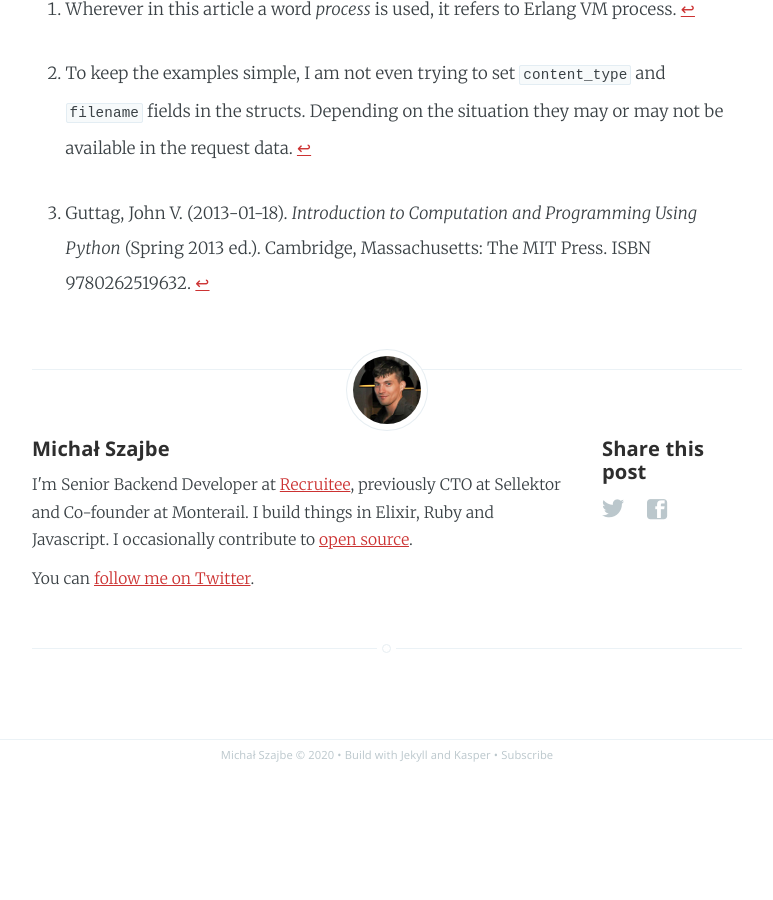
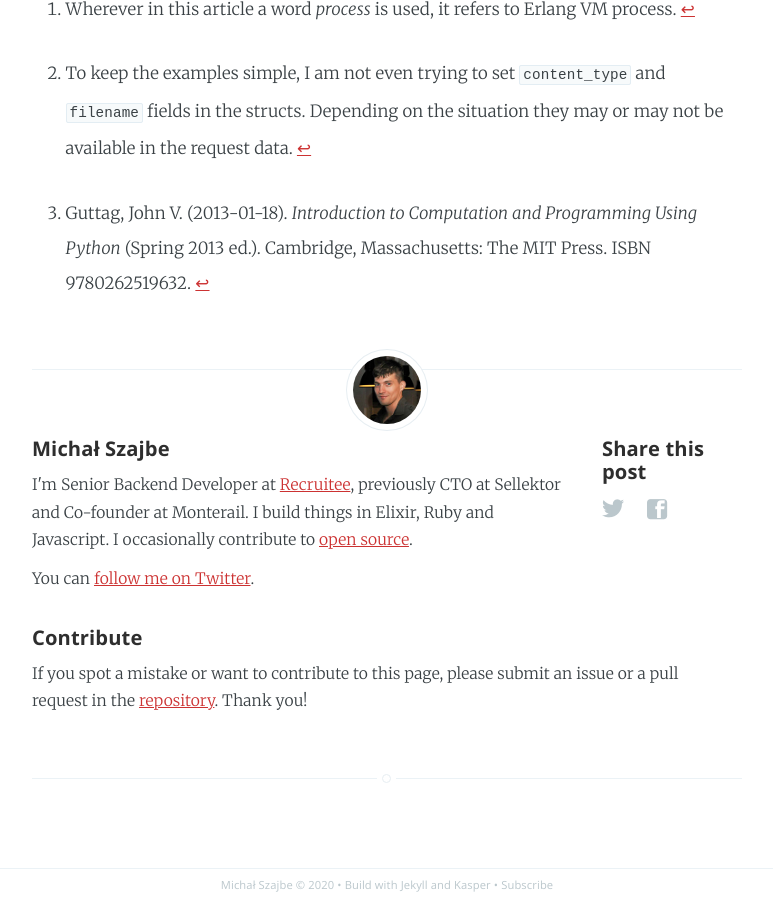
Before and after one commit to szajbus/szajbus.github.io, a Jekyll site: the page built from _posts/2019-02-13-file-uploads-with-phoenix-and-plug.markdown, in a window 1280 px wide and 900 px high, scrolled down 6421 px. Shown: the whole window, without its empty margins (253-1026 px from the left). Built offline with Jekyll 4.4.1, drawn with Linux system fonts in a browser that asks for light colours; before the commit the page ends 7191 px from its top, so only the background shows below that.

Commit message:
Contribute section

```diff
--- a/_config.yml
+++ b/_config.yml
@@ -18,3 +18,4 @@
 author: "Michał Szajbe"
 twitter_handle: szajbus
 disqus_shortname: michal-szajbe
+repo_url: "https://github.com/szajbus/szajbus.github.io"
--- /dev/null
+++ b/_includes/contribute.html
@@ -0,0 +1,9 @@
+{{% if site.repo_url %}}
+<section class="contribute">
+  <h4>Contribute</h4>
+  <p>
+    If you spot a mistake or want to contribute to this page, please submit an issue or a pull request in the
+    <a href="{{ site.repo_url }}">repository</a>. Thank you!
+  </p>
+</section>
+{{% endif %}}
--- a/_layouts/post.html
+++ b/_layouts/post.html
@@ -30,7 +30,7 @@ post_class: post-template
       <h5>Archive</h5>
       <ul>
         {% for post in site.posts %}
-          <li><span>{{ post.date | date: "%b %d, %Y" }}</span>  <a href="{{ post.url }}">{{ post.title }}</a></li>
+        <li><span>{{ post.date | date: "%b %d, %Y" }}</span> <a href="{{ post.url }}">{{ post.title }}</a></li>
         {% endfor %}
       </ul>
     </section>
@@ -48,7 +48,9 @@ post_class: post-template
         <h4> {{ site.author }} </h4>
         <!-- Author Bio -->
         <p>
-            I'm Senior Backend Developer at <a href="https://recruitee.com" rel="nofollow">Recruitee</a>, previously CTO at Sellektor and Co-founder at Monterail. I build things in Elixir, Ruby and Javascript. I occasionally contribute to <a href="https://github.com/szajbus" rel="nofollow">open source</a>.
+          I'm Senior Backend Developer at <a href="https://recruitee.com" rel="nofollow">Recruitee</a>, previously CTO
+          at Sellektor and Co-founder at Monterail. I build things in Elixir, Ruby and Javascript. I occasionally
+          contribute to <a href="https://github.com/szajbus" rel="nofollow">open source</a>.
         </p>
         <p>
           You can <a href="https:///twitter.com/{{ site.twitter_handle }}" rel="nofollow">follow me on Twitter</a>.
@@ -58,6 +60,9 @@ post_class: post-template
 
       <!-- Share links section -->
       {% include share.html %}
+
+      <!-- Contribute -->
+      {% include contribute.html %}
 
       <!-- Disqus comments -->
       {% if page.disqus %}
--- a/assets/css/screen.scss
+++ b/assets/css/screen.scss
@@ -942,6 +942,15 @@ body:not(.post-template) .post-title {
     color: #50585D;
 }
 
+.post-footer .contribute {
+    margin: 3rem 1.6rem 1.6rem 0;
+    text-decoration: none;
+}
+
+.post-footer .contribute p {
+    font-size: 1.4rem;
+}
+
 /* The subscribe icon on the footer */
 .subscribe {
     width: 28px;
```
Lines whose indentation alone changed are shown as unchanged.
